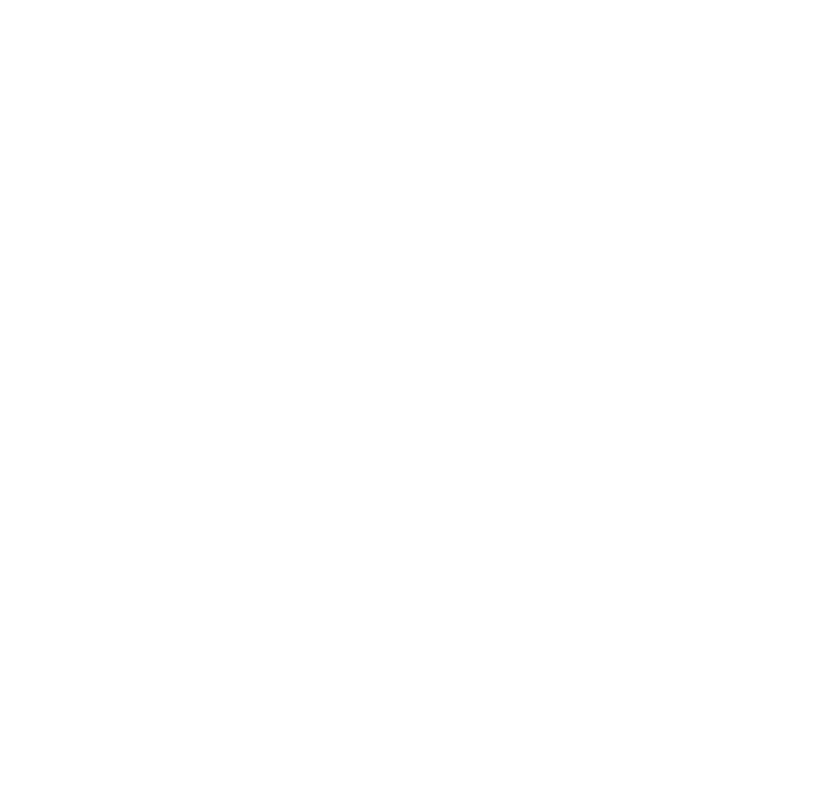
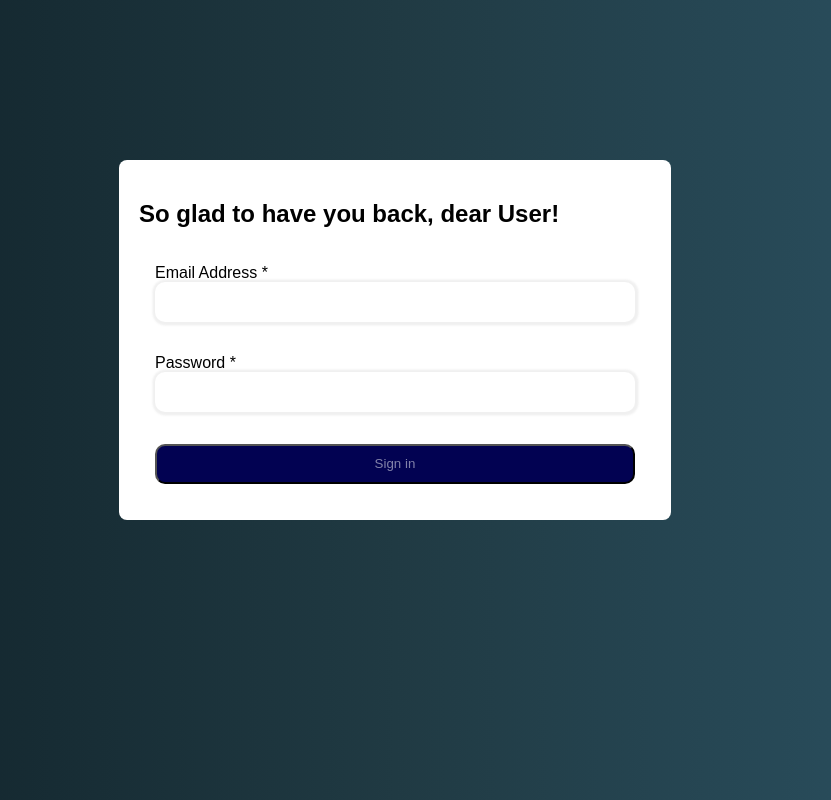
Before and after one commit to Dev-cyril/hng-stage3, a React (Create React App) app: page / in a window 1280 px wide. Before the commit this address had no page. Shown: the top 800 px of the page, without its empty margins (245-1076 px from the left). Built offline with nearby package versions, Linux system fonts and the light colour scheme.

Commit message:
Little edits

```diff
--- a/public/index.html
+++ b/public/index.html
@@ -24,7 +24,7 @@
       work correctly both with client-side routing and a non-root public URL.
       Learn how to configure a non-root public URL by running `npm run build`.
     -->
-    <title>React App</title>
+    <title>Image-Gallery</title>
   </head>
   <body>
     <noscript>You need to enable JavaScript to run this app.</noscript>
--- a/src/App.js
+++ b/src/App.js
@@ -14,10 +14,10 @@ export default function App() {
     <Context.Provider value={{ auth, isLoading, setAuth, setIsLoading }}>
       <Router>
         <Routes>
-          <Route path="/signin" element={<SignIn />} />
+          <Route path="/" element={<SignIn />} />
           {
             auth.token ?
-            <Route path='/gallery/:uid' element={<Gallery />} /> :
+            <Route path='/gallery' element={<Gallery />} /> :
             null
           }
         </Routes>
--- a/src/pages/SignIn.js
+++ b/src/pages/SignIn.js
@@ -20,7 +20,7 @@ export default function SignIn() {
             setUserInfo(userCredential.user.uid);
             setAuth({token: true})
             setIsLoading(true)
-            navigate(`/gallery/${userInfo}`)
+            navigate(`/gallery`)
         } catch (err) {
             alert(err);
         }
@@ -33,6 +33,7 @@ export default function SignIn() {
             alert(err)
         }
     }
+    console.log(userInfo)
 
 
   return (
```
